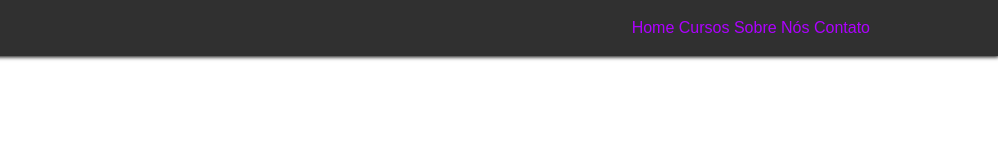
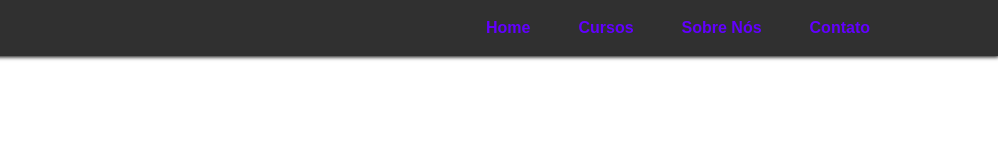
Before and after one commit to Danyllovilela/Site-Laila, a plain HTML site: page index.html in a window 1280 px wide. Shown: the full height of the page, 282-1280 px from the left. Drawn offline with Linux system fonts and the light colour scheme.

Commit message:
Update index.html

```diff
--- a/index.html
+++ b/index.html
@@ -10,22 +10,18 @@
             --cinza: #131111;
             --roxo: #ae00ff;
         }
-
         *{
             margin: 0;
             padding: 0;
         }
-
         body{
             font-family: Arial, Helvetica, sans-serif;
             background-color: var(--Cinza);
             color: var(--branco);
         }
-
         .img_logo_header{
             width: 150px;
         }
-
         header{
             display: flex;
             flex-direction: row;
@@ -36,17 +32,19 @@
             justify-content: space-between;
             padding: 0 10%;
         }
-
-        nav{
+        .navegation_header{
+            display: flex;
             gap: 3em;
         }
-
-        nav a{
+        .navegation_header a{
             text-decoration: none;
-            color: var(--roxo);
+            color: rgb(98, 0, 255);
+            font-weight: bold;
             transition: 1s;
         }
-
+        .navegation_header a:hover{
+            color: blue;
+        }
         .btn_icon_header{
             background-color: transparent;
             border: none;
@@ -54,7 +52,6 @@
             cursor: pointer;
             display: none;
         }
-
         @media screen and (max-widht: 768px){
             .btn_icon_header{
                 display: block;
```
